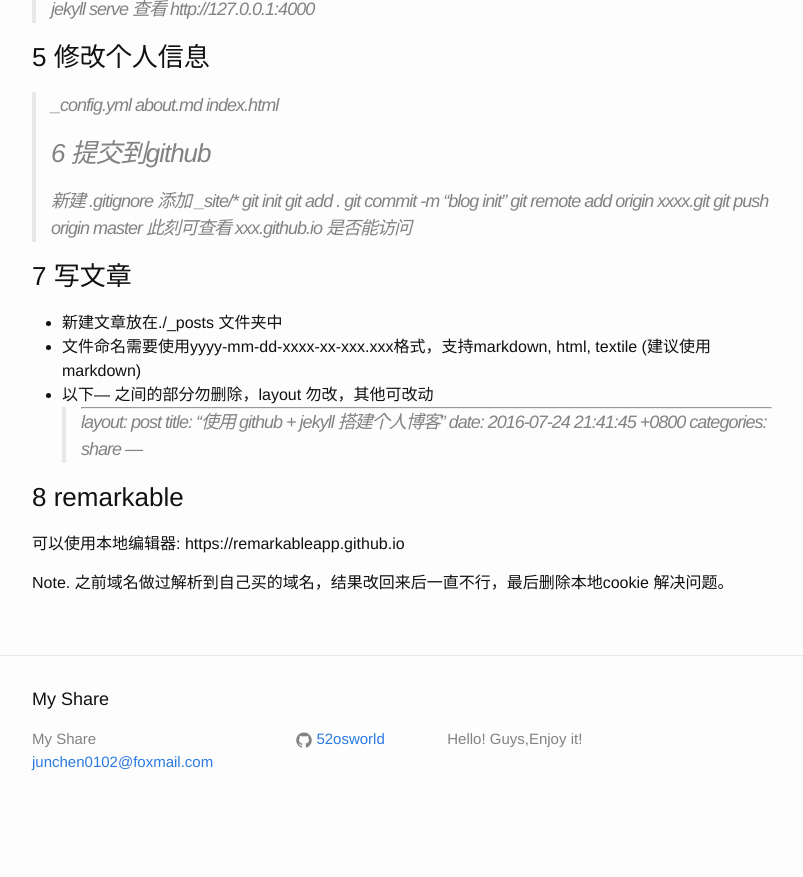
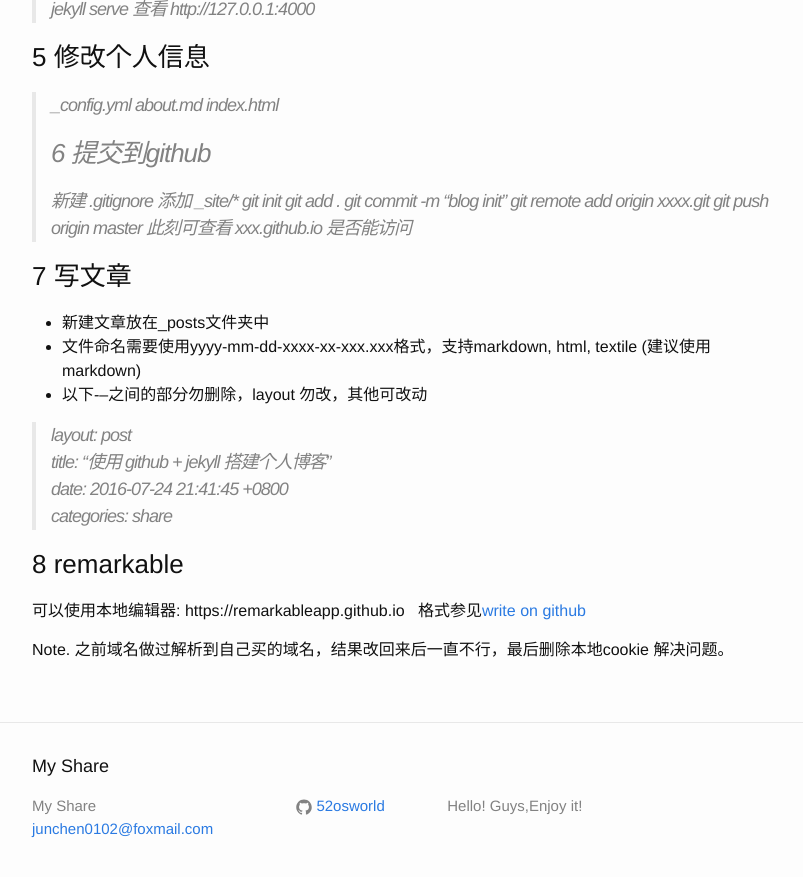
Before and after one commit to junxnone/tio, a Jekyll site: the page built from _posts/2017-02-12-how-to-use-github-pages.markdown, in a window 1280 px wide and 900 px high, scrolled down 612 px. Shown: the top 877 px of the window, without its empty margins (238-1041 px from the left). Built offline with Jekyll 4.4.1, drawn with Linux system fonts in a browser that asks for light colours; before the commit the page ends 1445 px from its top, so only the background shows below that.

Commit message:
fix markdown syntax error

```diff
--- a/_posts/2017-02-12-how-to-use-github-pages.markdown
+++ b/_posts/2017-02-12-how-to-use-github-pages.markdown
@@ -39,19 +39,18 @@
 此刻可查看 xxx.github.io 是否能访问
 
 ### 7 写文章
-- 新建文章放在./_posts 文件夹中
+- 新建文章放在_posts文件夹中
 - 文件命名需要使用yyyy-mm-dd-xxxx-xx-xxx.xxx格式，支持markdown, html, textile (建议使用markdown)
-- 以下--- 之间的部分勿删除，layout 勿改，其他可改动
-> ---
+- 以下\---之间的部分勿删除，layout 勿改，其他可改动
+
 > layout: post
-> title:  "使用 github + jekyll 搭建个人博客"
-> date:   2016-07-24 21:41:45 +0800
-> categories: share
-> ---
+title:  "使用 github + jekyll 搭建个人博客"
+date:   2016-07-24 21:41:45 +0800
+categories: share
 
 ### 8 remarkable
 可以使用本地编辑器:
 https://remarkableapp.github.io
-
+格式参见[write on github](https://help.github.com/categories/writing-on-github/)
 
 Note. 之前域名做过解析到自己买的域名，结果改回来后一直不行，最后删除本地cookie 解决问题。
```
